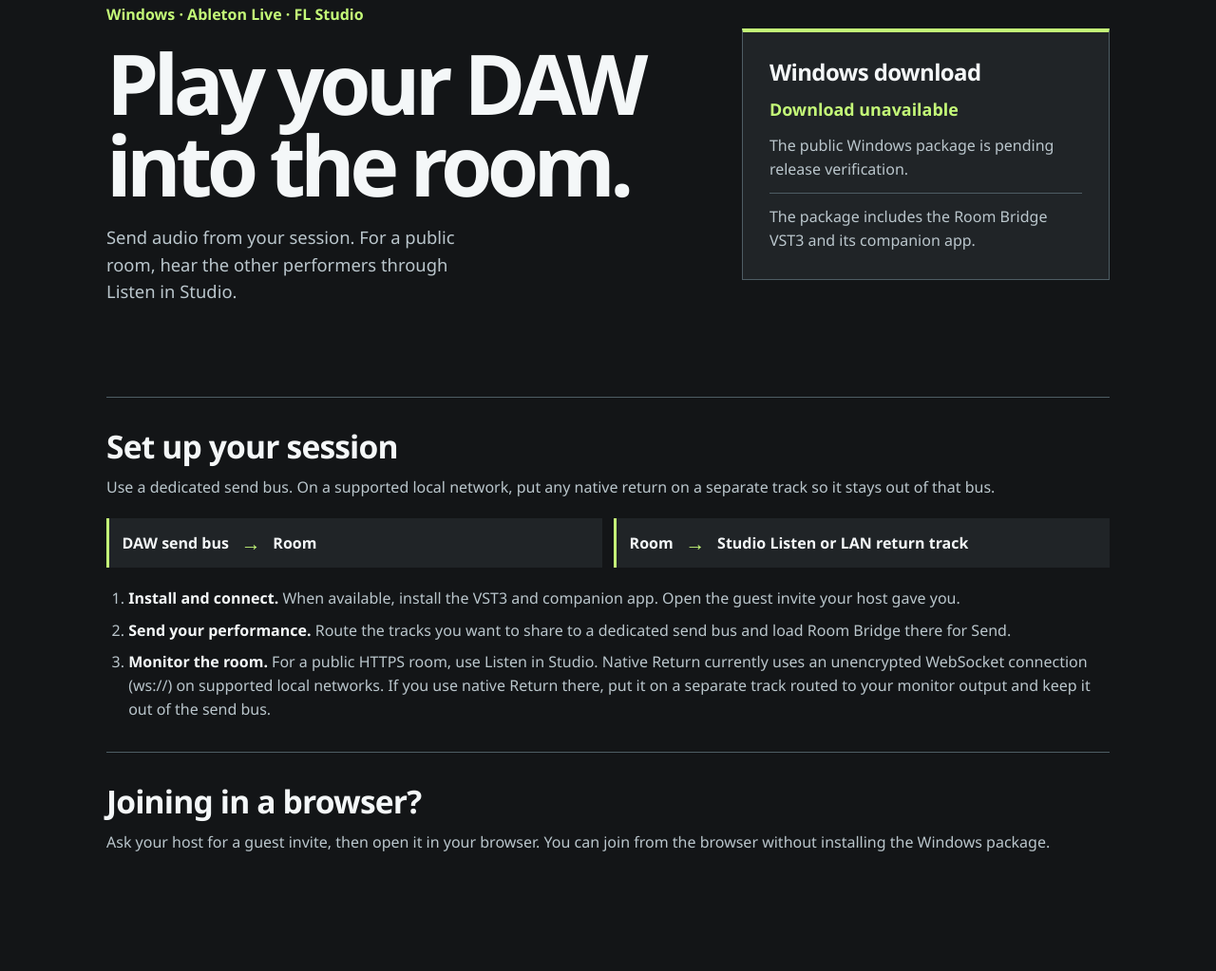
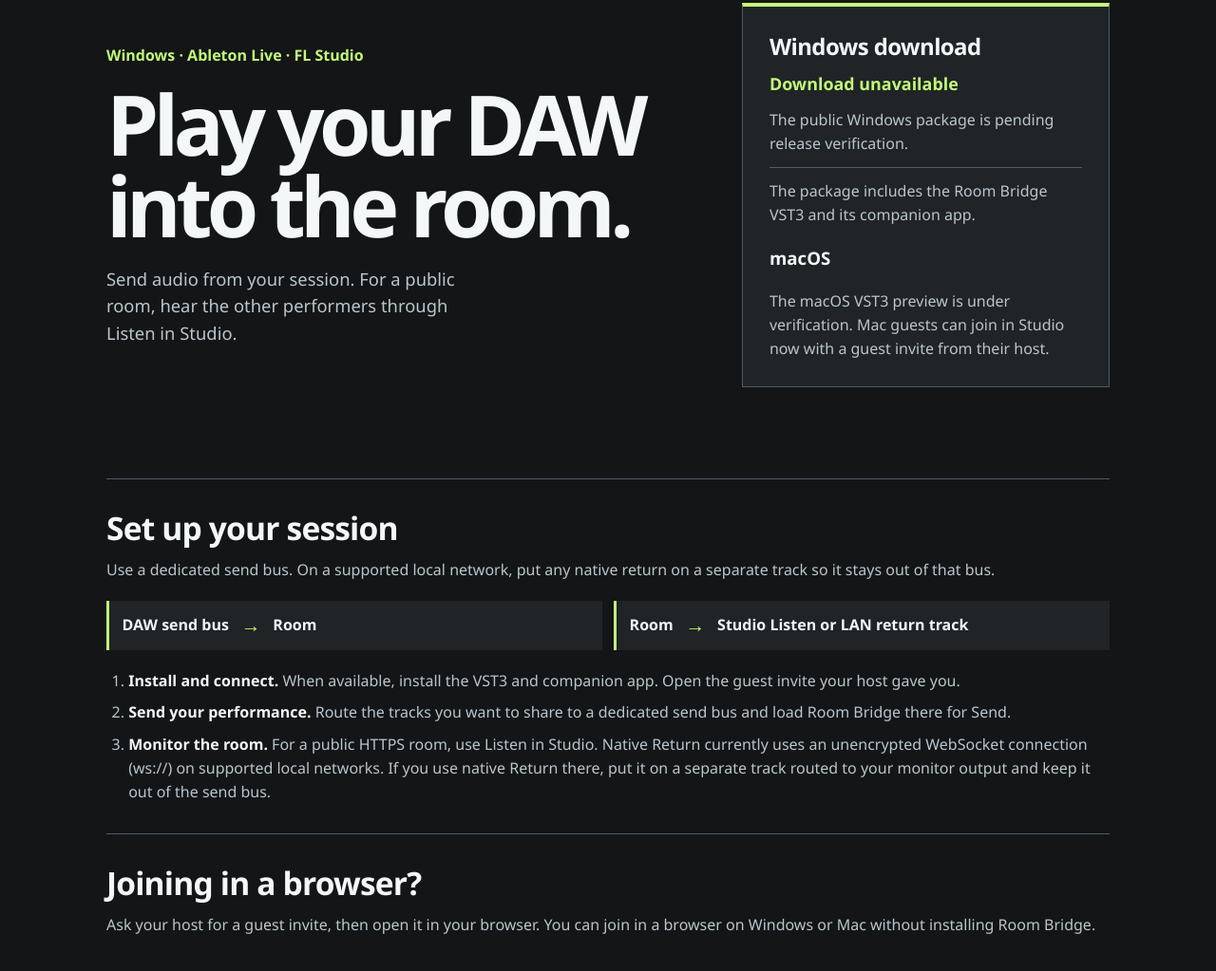
Before and after one commit to Justinandjohnson/room-bridge-downloads, a plain HTML site: page index.html in a window 1280 px wide. Shown: the part 161-1184 px from the top of the page at 95% size. Before the commit the page ends 1113 px from the top, so only its background shows below. Drawn offline with Linux system fonts and the light colour scheme.

Commit message:
Show macOS preview and browser guest availability

```diff
--- a/index.html
+++ b/index.html
@@ -3,8 +3,8 @@
 <head>
   <meta charset="utf-8">
   <meta name="viewport" content="width=device-width, initial-scale=1">
-  <meta name="description" content="Room Bridge release status and Windows setup for Ableton Live and FL Studio.">
-  <title>Room Bridge for Windows</title>
+  <meta name="description" content="Room Bridge release status and guest setup for Ableton Live and FL Studio.">
+  <title>Room Bridge downloads</title>
   <link rel="stylesheet" href="./styles.css">
 </head>
 <body>
@@ -30,6 +30,8 @@
         <p class="status">Download unavailable</p>
         <p>The public Windows package is pending release verification.</p>
         <p class="package">The package includes the Room Bridge VST3 and its companion app.</p>
+        <h3>macOS</h3>
+        <p>The macOS VST3 preview is under verification. Mac guests can join in Studio now with a guest invite from their host.</p>
       </section>
     </section>
 
@@ -51,7 +53,7 @@
 
     <section class="browser" aria-labelledby="browser-title">
       <h2 id="browser-title">Joining in a browser?</h2>
-      <p>Ask your host for a guest invite, then open it in your browser. You can join from the browser without installing the Windows package.</p>
+      <p>Ask your host for a guest invite, then open it in your browser. You can join in a browser on Windows or Mac without installing Room Bridge.</p>
     </section>
   </main>
 </body>
```
